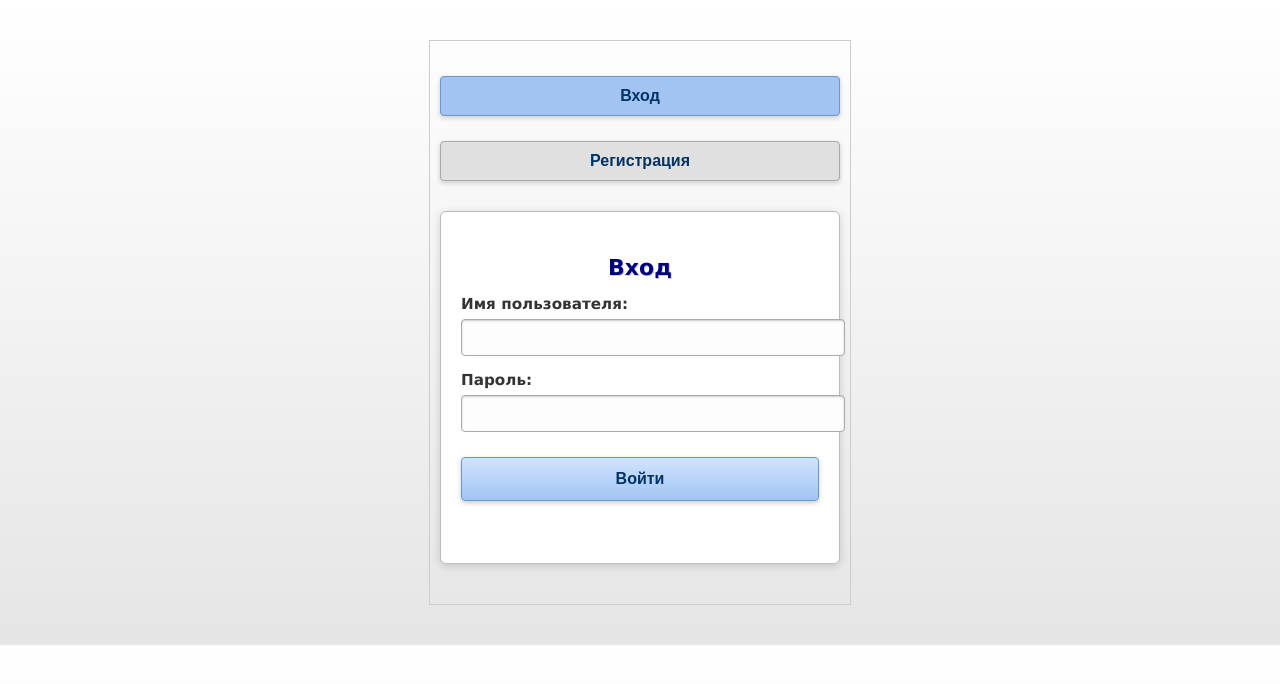
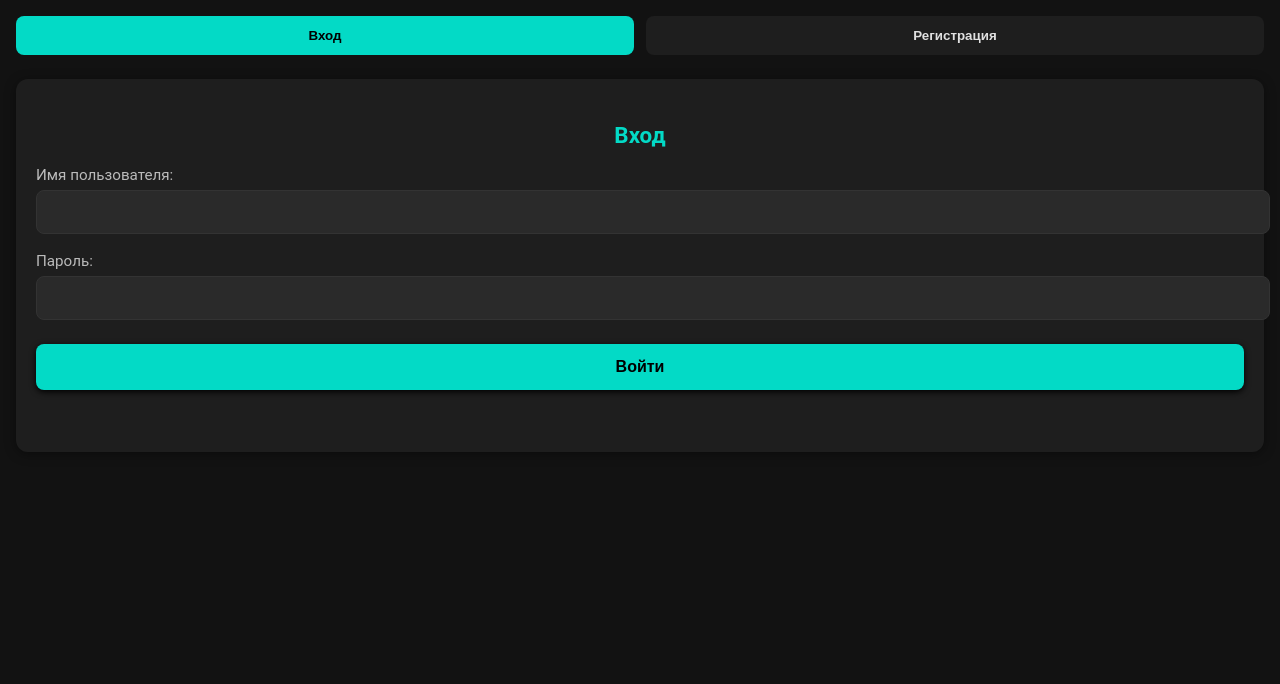
Before and after one commit to Heart-Of-Chornobyl/chatov, a Flask app: page /login in a window 1280 px wide. Shown: the top 684 px of the page. Run offline with Flask 3, Linux system fonts and the light colour scheme; some libraries are stand-ins or nearby versions.

Commit message:
Update reg.html

```diff
--- a/templates/reg.html
+++ b/templates/reg.html
@@ -3,167 +3,157 @@
 <head>
   <meta charset="UTF-8" />
   <meta name="viewport" content="width=device-width, initial-scale=1.0">
-  <title>Регистрация и Вход</title>
+  <title>Вход и Регистрация</title>
   <style>
+    :root {
+      --bg: #121212;
+      --card: #1e1e1e;
+      --text: #e0e0e0;
+      --accent: #03DAC6;
+      --error: #cf6679;
+    }
+
     body {
-      font-family: Verdana, Arial, sans-serif;
-      background: #f4f4f4;
-      color: #333;
-      margin: 40px auto;
-      max-width: 400px;
-      padding: 10px;
-      border: 1px solid #ccc;
-      background-image: linear-gradient(to bottom, #ffffff, #e5e5e5);
+      margin: 0;
+      font-family: 'Roboto', sans-serif;
+      background-color: var(--bg);
+      color: var(--text);
+      padding: 16px;
     }
 
     h2 {
-      color: #000080;
-      margin-bottom: 15px;
       text-align: center;
-      font-size: 22px;
-      text-shadow: 1px 1px 0 #ccc;
+      color: var(--accent);
+      font-size: 1.4rem;
+      margin-bottom: 1rem;
+    }
+
+    #tabs {
+      display: flex;
+      justify-content: center;
+      gap: 12px;
+      margin-bottom: 24px;
+    }
+
+    #tabs button {
+      flex: 1;
+      padding: 12px;
+      border: none;
+      background-color: var(--card);
+      color: var(--text);
+      font-weight: bold;
+      border-radius: 8px;
+      transition: background 0.3s;
+    }
+
+    #tabs button.active {
+      background-color: var(--accent);
+      color: #000;
     }
 
     form {
-      background: #ffffff;
-      border: 1px solid #bbb;
-      border-radius: 6px;
-      padding: 25px 20px;
-      margin-bottom: 30px;
-      box-shadow: 0 2px 8px rgba(0,0,0,0.15);
+      background-color: var(--card);
+      border-radius: 12px;
+      padding: 24px 20px;
+      box-shadow: 0 2px 12px rgba(0, 0, 0, 0.4);
+      margin-bottom: 24px;
     }
 
     label {
       display: block;
-      margin-top: 15px;
-      font-weight: 600;
+      margin-top: 18px;
       font-size: 0.95rem;
+      color: #bbb;
     }
 
-    input[type="text"], input[type="password"] {
+    input[type="text"],
+    input[type="password"] {
       width: 100%;
-      padding: 10px 12px;
+      padding: 12px;
+      border: 1px solid #333;
+      border-radius: 8px;
+      background-color: #2a2a2a;
+      color: var(--text);
+      font-size: 1rem;
       margin-top: 6px;
-      border: 1px solid #aaa;
-      border-radius: 4px;
-      background: #fdfdfd;
-      color: #333;
-      box-shadow: inset 0 1px 2px #ccc;
     }
 
-    input[type="text"]:focus, input[type="password"]:focus {
-      border-color: #6699cc;
-      background: #fff;
+    input:focus {
+      border-color: var(--accent);
       outline: none;
+      background-color: #333;
     }
 
-    button {
-      margin-top: 25px;
-      padding: 12px 20px;
-      background: linear-gradient(to bottom, #d0e4ff, #a3c4f3);
-      border: 1px solid #6699cc;
-      color: #003366;
+    button[type="submit"],
+    .reload-captcha {
+      margin-top: 24px;
+      padding: 14px;
+      width: 100%;
+      background: var(--accent);
+      color: #000;
       font-weight: bold;
+      border: none;
+      border-radius: 8px;
       font-size: 1rem;
-      border-radius: 4px;
-      cursor: pointer;
-      width: 100%;
-      box-shadow: 0 2px 5px #ccc;
+      box-shadow: 0 2px 6px #000;
+      transition: background 0.2s;
     }
 
     button:hover {
-      background: linear-gradient(to bottom, #a3c4f3, #d0e4ff);
+      opacity: 0.9;
+    }
+
+    .reload-captcha {
+      width: auto;
+      margin-top: 12px;
+      padding: 10px 16px;
     }
 
     #captcha-box {
-      margin-top: 15px;
-      font-weight: bold;
-      font-size: 22px;
+      font-family: monospace;
+      font-size: 1.4rem;
       letter-spacing: 4px;
-      background-color: #f0f0f0;
-      color: #333;
-      padding: 10px 14px;
+      background-color: #2d2d2d;
+      padding: 12px 16px;
+      margin-top: 16px;
+      border-radius: 6px;
+      display: inline-block;
       user-select: none;
-      display: inline-block;
-      border-radius: 4px;
-      border: 1px solid #999;
-      font-family: 'Courier New', Courier, monospace;
-      text-shadow: 1px 1px 0 #ccc;
+      text-align: center;
     }
 
-    #captcha-box + button {
-      margin-left: 10px;
-      padding: 6px 12px;
-      font-size: 0.9rem;
-      border: 1px solid #aaa;
-      border-radius: 4px;
-      background: linear-gradient(to bottom, #e8f0ff, #c6dbf3);
-      color: #003366;
-      cursor: pointer;
-    }
-
-    #captcha-box + button:hover {
-      background: linear-gradient(to bottom, #c6dbf3, #e8f0ff);
+    #login-message,
+    #register-message {
+      text-align: center;
+      margin-top: 16px;
+      font-size: 0.95rem;
+      color: var(--error);
+      min-height: 22px;
     }
 
     .hidden {
       display: none;
     }
 
-    #tabs {
-      text-align: center;
-      margin-bottom: 30px;
-    }
-
-    #tabs button {
-      margin-right: 10px;
-      padding: 10px 16px;
-      font-weight: bold;
-      font-size: 1rem;
-      background: #e0e0e0;
-      border: 1px solid #aaa;
-      border-radius: 4px;
-      cursor: pointer;
-      color: #003366;
-    }
-
-    #tabs button:hover {
-      background: #c0d4f0;
-    }
-
-    #tabs button.active {
-      background: #a3c4f3;
-      color: #003366;
-      cursor: default;
-      border: 1px solid #6699cc;
-    }
-
-    #login-message, #register-message {
-      margin-top: 15px;
-      font-weight: bold;
-      font-size: 0.95rem;
-      color: #d9534f;
-      text-align: center;
-      min-height: 22px;
-    }
-
-    /* Responsive */
-    @media screen and (max-width: 480px) {
+    @media (max-width: 480px) {
       body {
-        width: 95%;
+        padding: 12px;
       }
 
       form {
-        padding: 20px;
+        padding: 18px 16px;
       }
 
-      input[type="text"], input[type="password"], button {
-        font-size: 14px;
-        padding: 8px 12px;
+      #tabs {
+        flex-direction: column;
+        gap: 8px;
       }
 
-      #tabs button {
-        padding: 8px 12px;
+      button {
+        font-size: 0.95rem;
+      }
+
+      input {
         font-size: 0.95rem;
       }
     }
@@ -197,14 +187,12 @@
       <input type="password" id="reg-password" required autocomplete="new-password" />
     </label>
 
-  <div style="margin-top: 20px; text-align: center;">
-    <div>
-      Капча: <span id="captcha-box"></span>
-      <button type="button" onclick="loadCaptcha()">Обновить</button>
-    </div>
-    <label style="margin-top: 10px; display: block;">
-      Введите капчу:
-      <input type="text" id="captcha-input" required autocomplete="off" style="margin-top:5px;" />
+    <div style="margin-top: 20px;">
+      <div>Капча:</div>
+      <div id="captcha-box">------</div>
+      <button class="reload-captcha" type="button" onclick="loadCaptcha()">Обновить</button>
+      <label>Введите капчу:
+        <input type="text" id="captcha-input" required autocomplete="off" />
       </label>
     </div>
 
```
Lines whose indentation alone changed are shown as unchanged.
